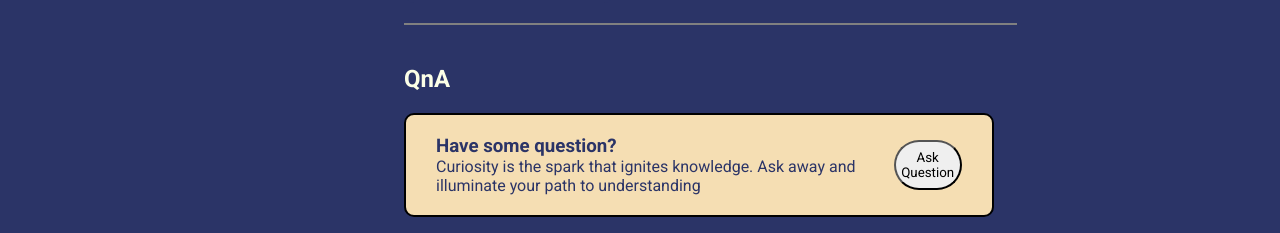
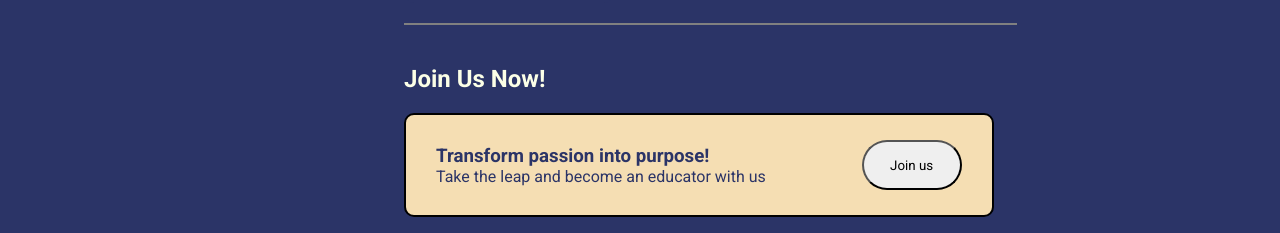
Before and after one commit to Aaron2k02/ConnectEdu, a React (Vite) app in the folder connectedu/: page /dashboard/MainDashboard in a window 1280 px wide. Shown: the part 719-952 px from the top of the page. Built offline with nearby package versions, Linux system fonts and the light colour scheme.

Commit message:
updatedashboard

```diff
--- a/connectedu/src/components/userDashboard/activePage/MainDashboard.jsx
+++ b/connectedu/src/components/userDashboard/activePage/MainDashboard.jsx
@@ -73,14 +73,14 @@ const MainDashboard = () => {
 
 
                 <div className='qnaDash'>
-                    <h2>QnA</h2>
+                    <h2>Join Us Now!</h2>
                     <div className='qnaBox'>
                       <div className='qnaLine'>
-                      <h3>Have some question?</h3>
-                      <span>Curiosity is the spark that ignites knowledge. Ask away and illuminate your path to understanding</span>
+                      <h3>Transform passion into purpose!</h3>
+                      <span>Take the leap and become an educator with us</span>
                       </div>
 
-                        <button>Ask Question</button>
+                        <button>Join us</button>
                     </div>
 
                 </div>
```
